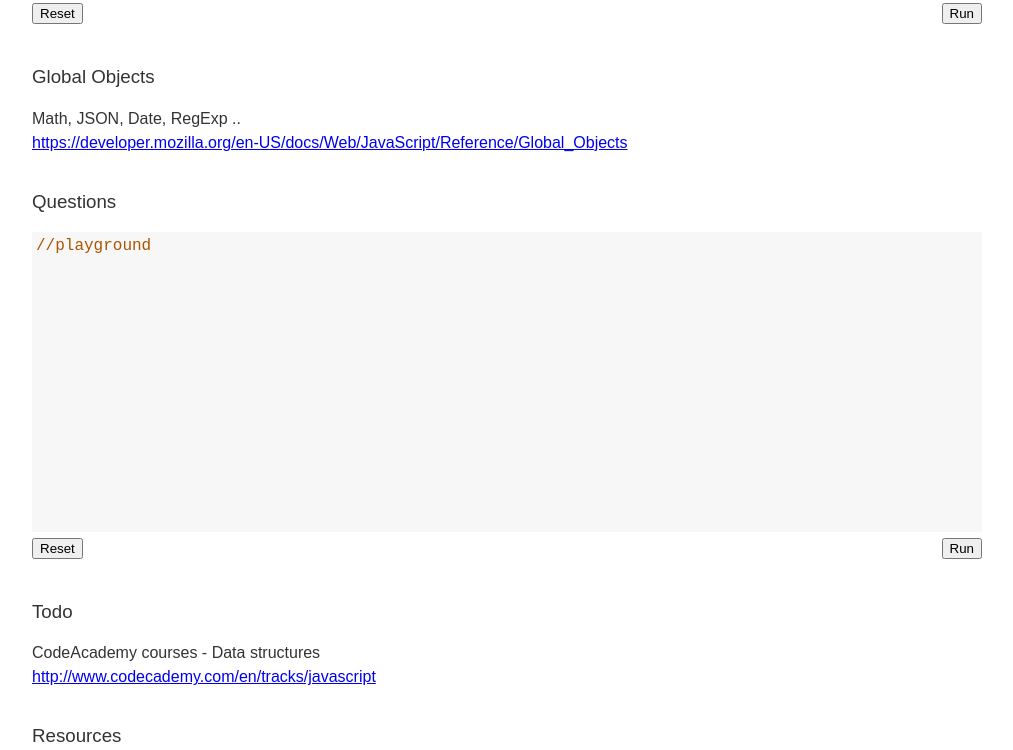
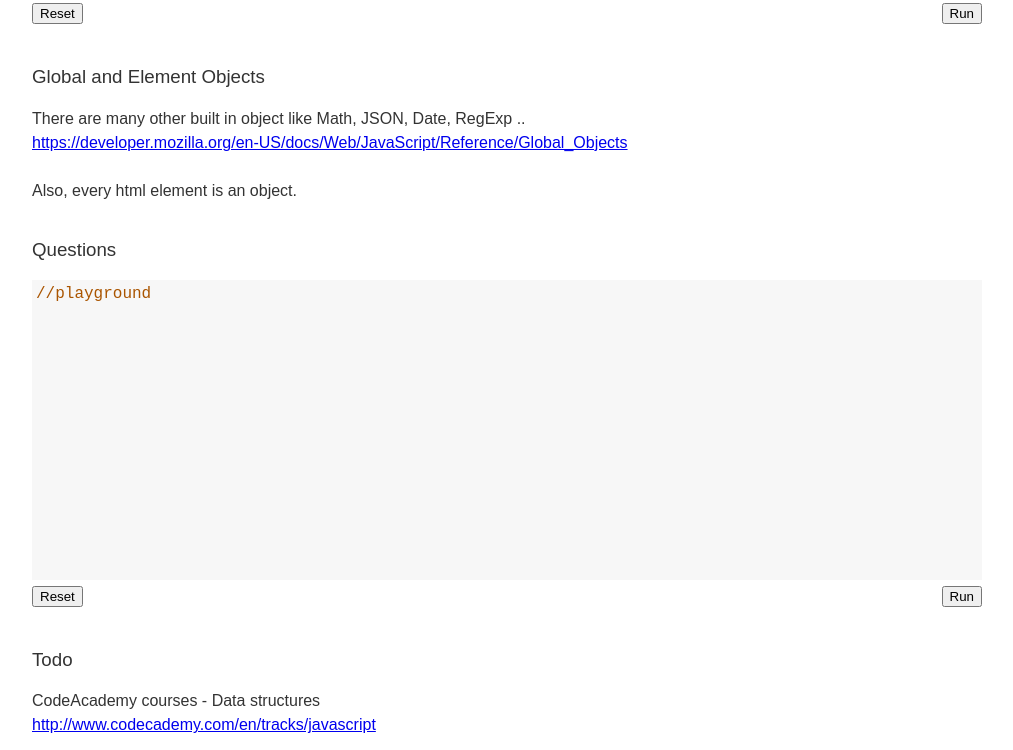
Before and after one commit to ivanweiler/oo-javascript, a plain HTML site: page index.html in a window 1280 px wide. Shown: the part 6112-6862 px from the top of the page, without its empty margins (133-1146 px from the left). Drawn offline with Linux system fonts and the light colour scheme.

Commit message:
Latest changes.

```diff
--- a/index.html
+++ b/index.html
@@ -268,10 +268,12 @@ console.log(typeof s);
 </form>
 
 
-<h3>Global Objects</h3>
+<h3>Global and Element Objects</h3>
 <pre>
-Math, JSON, Date, RegExp ..
+There are many other built in object like Math, JSON, Date, RegExp ..
 https://developer.mozilla.org/en-US/docs/Web/JavaScript/Reference/Global_Objects
+
+Also, every html element is an object.
 </pre>
 
 <h3>Questions</h3>
@@ -425,6 +427,9 @@ var Pero = new MathStudent();
 console.log(Pero);
 console.log(Pero instanceof Student);
 console.log(Pero instanceof MathStudent);
+
+
+//console.dir(Pero);
 </textarea>
 <button type="button">Reset</button><button type="submit">Run</button>
 </form>
@@ -454,10 +459,16 @@ console.log(Ivan.z);
 <h3>Native objects</h3>
 <form class="small">
 <textarea>
-var a = 2;	// think "var a = new Number(2);"
+var a = new Number(2);
+console.dir(a);
+
+
+/*
+var a = 2;
 console.log(a.__proto__);
 console.log(a.__proto__.__proto__);
 console.log(a.__proto__.__proto__.__proto__);
+*/
 
 //console.log(a.constructor.prototype);
 </textarea>
```
